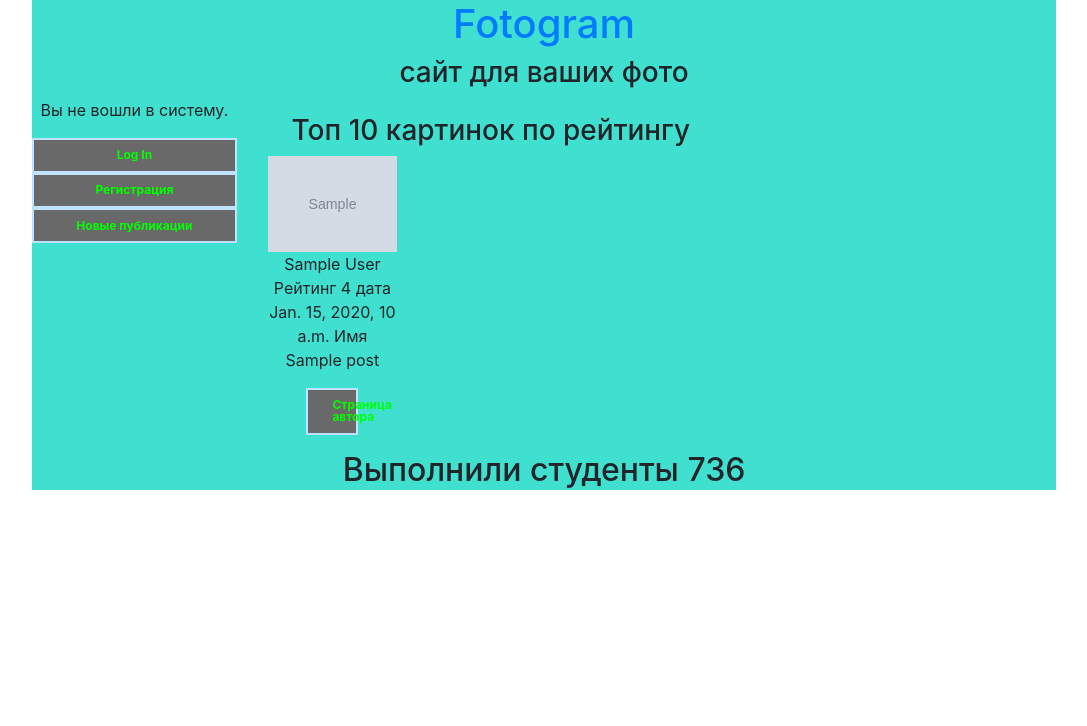
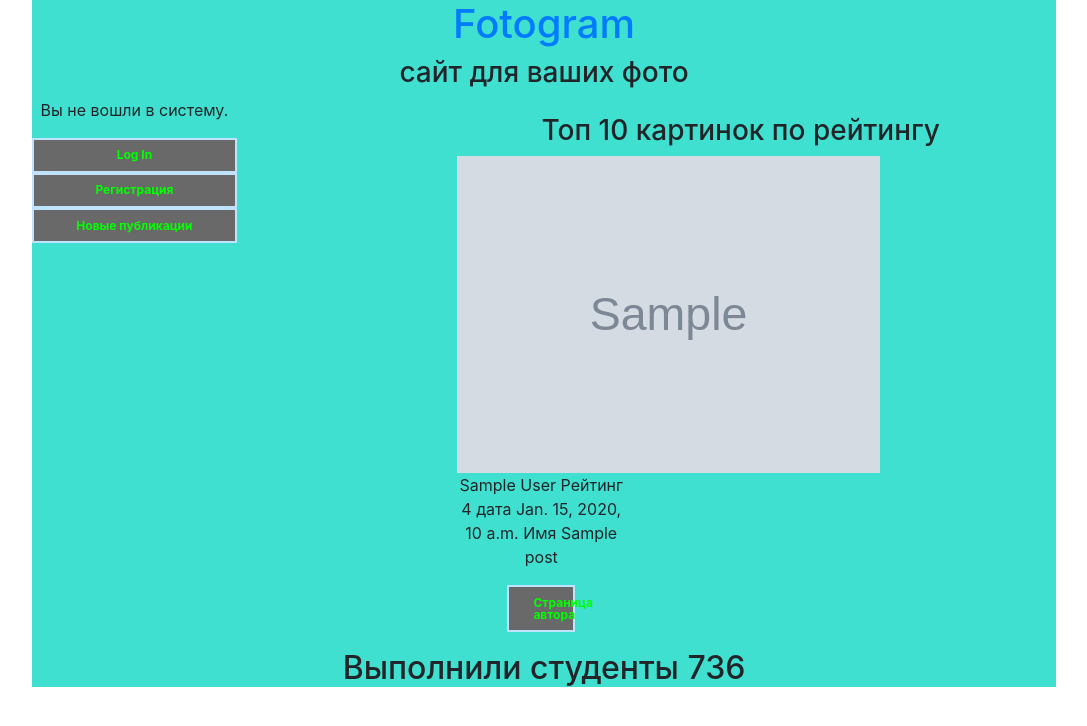
Before and after one commit to qruk/imagehub, a Django app: template imgprovider/templates/display_image_posts.html in a window 1280 px wide. Shown: the top 726 px of the page, without its empty margins (96-1183 px from the left). Run offline with Django 3.2, Linux system fonts and the light colour scheme; the template is opened without the code that fills it: most values are stand-ins (such as "Sample title", 1, 10 or a date in 2020); grey boxes marked "Sample" are stand-in pictures; some libraries are stand-ins or nearby versions.

Commit message:
margin try

```diff
--- a/imgprovider/templates/baseBlock.html
+++ b/imgprovider/templates/baseBlock.html
@@ -50,14 +50,14 @@
             outline: 0px solid #000;
         }
          #center {
-            margin:2% 40% 2% 2%;
+            margin:2% 2% 2% 25%;
             float:center;
             align:center;
         }
 
         .img {
-        height:100%;
-        width:100%;
+        height:250%;
+        width:250%;
         }
 
         .button
```
